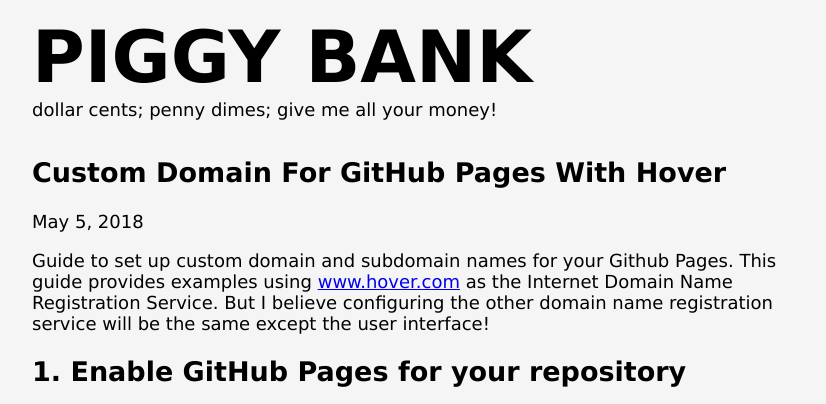
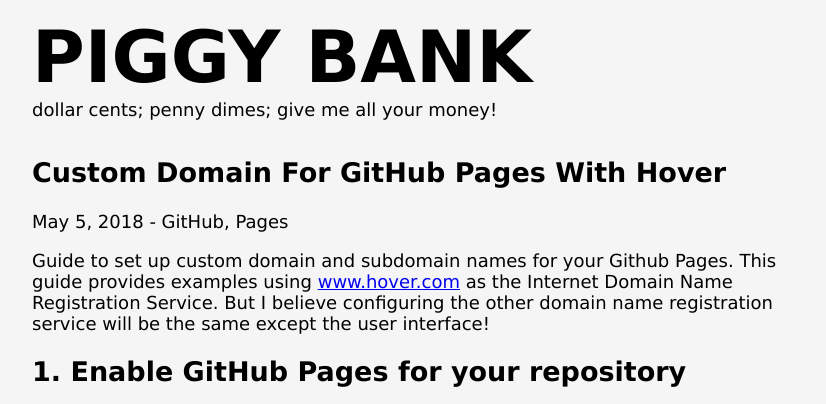
Before and after one commit to TayKangSheng/piggy-bank, a Jekyll site: the page built from _posts/2018-5-5-Custom-Domain-For-GitHub-Pages-With-Hover.md, in a window 1280 px wide and 900 px high. Shown: the top 404 px of the window, without its empty margins (224-1050 px from the left). Built offline with Jekyll 4.4.1, drawn with Linux system fonts in a browser that asks for light colours.

Commit message:
add categories to page

```diff
--- a/_layouts/post.html
+++ b/_layouts/post.html
@@ -10,6 +10,9 @@
         {% assign date_format = site.minima.date_format | default: "%b %-d, %Y" %}
         {{ page.date | date: date_format }}
       </time>
+      {% if page.categories %}
+        - <span>{{ page.categories | join: ', ' }}</span>
+      {% endif %}
       {% if page.author %}
         • <span itemprop="author" itemscope itemtype="http://schema.org/Person"><span class="p-author h-card" itemprop="name">{{ page.author }}</span></span>
       {% endif %}</p>
```
